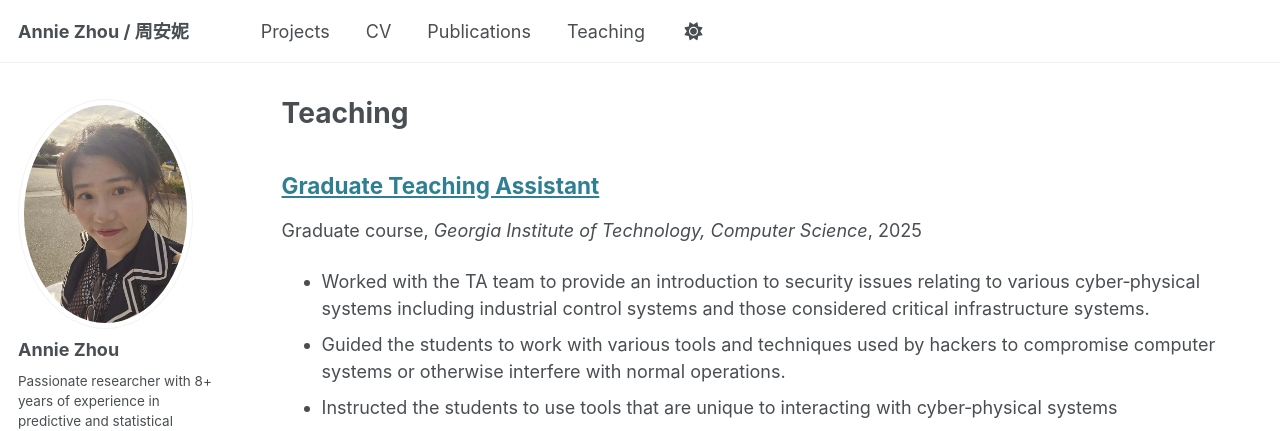
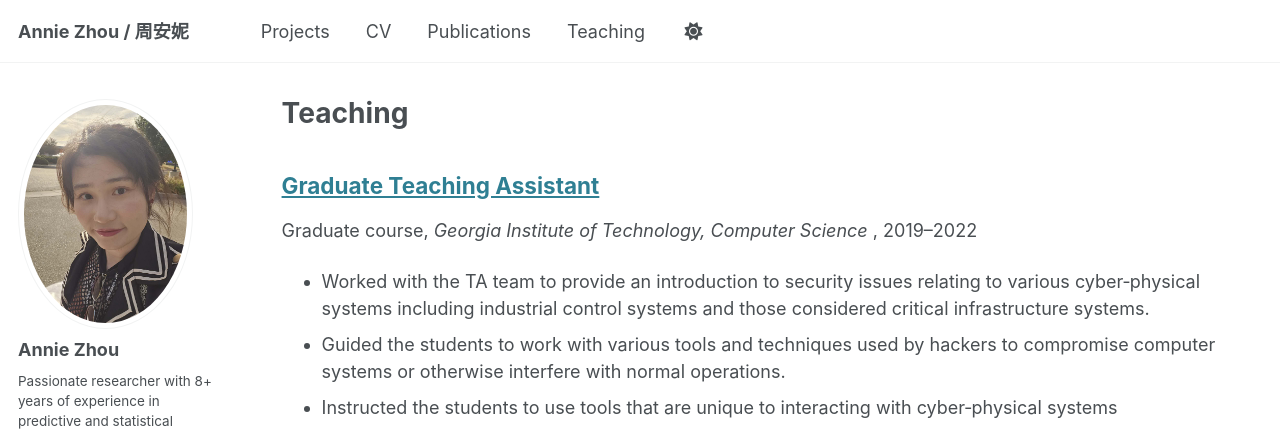
Before and after one commit to Annie983284450-1/Annie983284450-1.github.io, a Jekyll site: the page built from _pages/teaching.html, in a window 1280 px wide. Shown: the top 431 px of the page. Built offline with Jekyll 4.4.1, drawn with Linux system fonts in a browser that asks for light colours; some web fonts are replaced.

Commit message:
Update archive-single.html

```diff
--- a/_includes/archive-single.html
+++ b/_includes/archive-single.html
@@ -39,7 +39,14 @@
     {% endif %}
 
         {% if post.collection == 'teaching' %}
-          <p> {{ post.type }}, <i>{{ post.venue }}</i>, {{ post.date | default: "1900-01-01" | date: "%Y" }} </p>
+          <!-- <p> {{ post.type }}, <i>{{ post.venue }}</i>, {{ post.date | default: "1900-01-01" | date: "%Y" }} </p> -->
+          <p>
+            {{ post.type }},
+            <i>{{ post.venue }}</i>
+            {% if post.years %}
+              , {{ post.years }}
+            {% endif %}
+          </p>
         {% elsif post.collection == 'publications' %}
           <p>Published in <i>{{ post.venue }}</i>, {{ post.date | default: "1900-01-01" | date: "%Y" }} </p>
         {% elsif post.date %}
```
